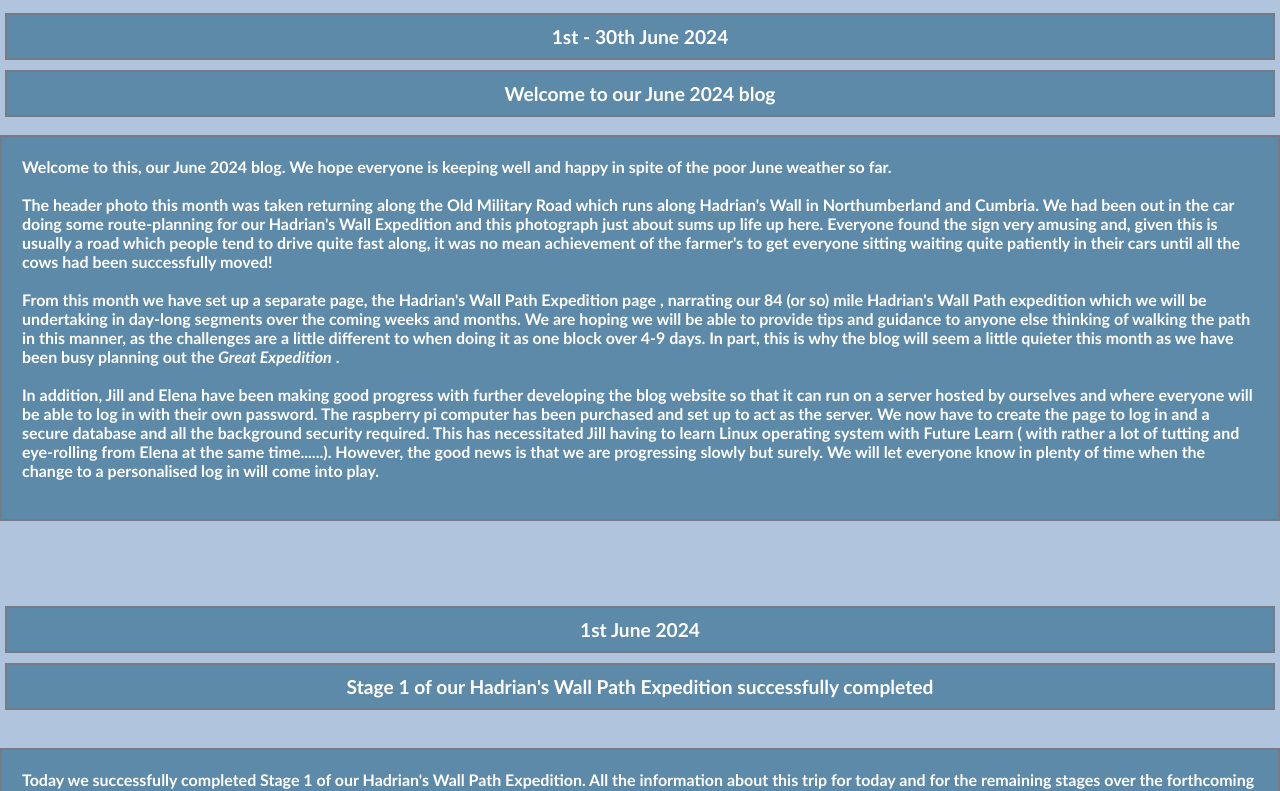
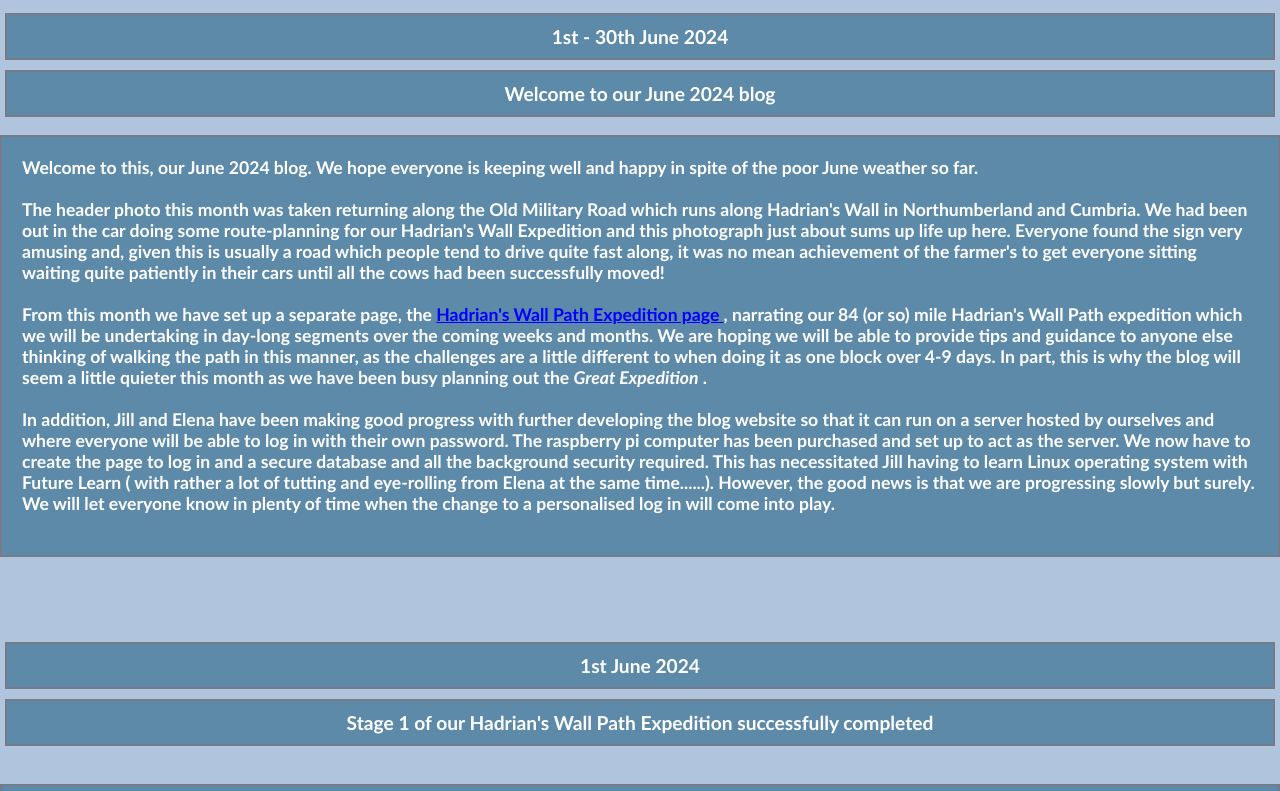
Before and after one commit to JillThomas799/thomasfamilyblog-2024-2025git, a React (Create React App) app: page /june2024 in a window 1280 px wide. Shown: the part 1140-1931 px from the top of the page. Built offline with nearby package versions, Linux system fonts and the light colour scheme.

Commit message:
Housekeeping edits blog for June, August and November 2024

```diff
--- a/src/August2024.css
+++ b/src/August2024.css
@@ -209,6 +209,7 @@
   .LinkAugust{
     color:blueviolet;
     font-weight: bold;
+    text-decoration:underline;
   }
 
 
--- a/src/June2024.css
+++ b/src/June2024.css
@@ -23,6 +23,11 @@
 
 .backbuttonLink{
     color:white
+    }
+
+    .LinkJune{
+  text-decoration: underline;
+  color: blue;
     }
 
   .datenewsDivJune{
@@ -67,7 +72,7 @@
     padding:20px 20px 20px 20px;
     margin-top:1%;
     margin-bottom: 0vh;
-    font-size:1.0rem;
+    font-size:1.1rem;
     font-family:'Gill Sans', 'Gill Sans MT', Calibri, 'Trebuchet MS', sans-serif;
     font-weight:bold;
   }
--- a/src/June2024.js
+++ b/src/June2024.js
@@ -73,7 +73,7 @@ export default function June2024() {
               The header photo this month was taken returning along the Old Military Road which runs along Hadrian's Wall in Northumberland and Cumbria. We had been out in the car
               doing some route-planning for our Hadrian's Wall Expedition and this photograph just about sums up life up here. Everyone found the sign very amusing and, given this
               is usually a road which people tend to drive quite fast along, it was no mean achievement of the farmer's to get everyone sitting waiting quite patiently in their cars until all the cows had been successfully moved!<br/><br/>
-              From this month we have set up a separate page, the  <Link to="/hwp2024"> Hadrian's Wall Path Expedition page </Link> , narrating our 84 (or so) mile Hadrian's Wall Path expedition which we will be undertaking in day-long segments over the coming weeks and months.
+              From this month we have set up a separate page, the  <Link to="/hwp2024" className="LinkJune"> Hadrian's Wall Path Expedition page </Link> , narrating our 84 (or so) mile Hadrian's Wall Path expedition which we will be undertaking in day-long segments over the coming weeks and months.
               We are hoping we will be able to provide tips and guidance to anyone else thinking of walking the path in this manner, as the challenges are a little different to when doing it as one block over 4-9 days.
               In part, this is why the blog will seem a little quieter this month as we have been busy planning out the <em>Great Expedition</em> .
               <br />
@@ -361,12 +361,12 @@ export default function June2024() {
               Army' Exhibition at the British Museum. Then it was lunch at Gaia on Great Russell Street and in the afternoon, we took the tube via Piccadilly Circus
               to Regent's Park and St John's Lodge Park.<br /><br /> We then walked several miles across the city, exploring as we went along, to reach the
               <Link to="https://www.germangymnasium.com/" target="_blank" title="Click here to discover more about the German Gymnasium Restaurant"
-              > German Gymnasium </Link> Restaurant on King's Boulevard, King's Cross, where we had a very enjoyable meal.
+              className="LinkJune"> German Gymnasium </Link> Restaurant on King's Boulevard, King's Cross, where we had a very enjoyable meal.
             </section>
             </div>
 
             <div className="SlideshowHostPhotoJune">
-            <Link to ="https://photos.app.goo.gl/ZQ7doyTucnoWWYmM7" target="_blank" title="Click on the link and read the full comments on each photo to accompany us on our visit to London" ><strong>
+            <Link to ="https://photos.app.goo.gl/ZQ7doyTucnoWWYmM7" target="_blank" title="Click on the link and read the full comments on each photo to accompany us on our visit to London" className="LinkJune"><strong>
             <div className="slideshowinstructionsJune"><strong> Click on the image below to open the photo album of our visit to London.
             <br /> <br />The individual comments on the photos will take you through the full story of our trip.
             <br /><br />
@@ -385,7 +385,7 @@ export default function June2024() {
             <br />
             <section className="newsJune">
               Today we decided on a visit out to <Link to="https://knebworthhouse.com/" target="_blank" title="Click here
-              to discover more about Knebworth House and Gardens">Knebworth House and Gardens</Link> ; well the gardens really
+              to discover more about Knebworth House and Gardens" className="LinkJune">Knebworth House and Gardens</Link> ; well the gardens really
                as it was a pleasant day and they are 28 acres of formal gardens in total, which include a dinosaur trail. The house and gardens
                are situated 29 miles north of London, just off junction 7 of the A1(M) motorway. It is important to follow the SG1 2AX postcode setting rather than google directions
                to accurately find the visitors entrance.
@@ -431,7 +431,7 @@ export default function June2024() {
             <br />
             <section className="newsJune">Today we successfully completed Stage 6 of our Hadrian's Wall Path Expedition, Chollerford to Carrawburgh/Broccolitia Fort ( 3a and 3b).
              All the information about this trip for today and for the remaining stages over the forthcoming weeks and months, please come and join us at our
-             <Link to="/hwp2024"> Hadrian's Wall Path Expedition page </Link>
+             <Link to="/hwp2024" className="LinkJune"> Hadrian's Wall Path Expedition page </Link>
             </section>
             </div>
 
@@ -441,7 +441,7 @@ export default function June2024() {
             <br />
             <section className="newsJune">Today we successfully completed Stage 7 of our Hadrian's Wall Path Expedition, Carrawburgh/Broccolitia Fort to Housesteads Roman Fort( 3c and 3d).
              All the information about this trip for today and for the remaining stages over the forthcoming weeks and months, please come and join us at our
-             <Link to="/hwp2024"> Hadrian's Wall Path Expedition page </Link>
+             <Link to="/hwp2024" className="LinkJune"> Hadrian's Wall Path Expedition page </Link>
             </section>
             </div>
 
--- a/src/November2024.css
+++ b/src/November2024.css
@@ -329,6 +329,7 @@
 
 .LinkNovember{
   color: #ffd200;
+  text-decoration:underline;
 }
 
 .leftAlignli{
```
